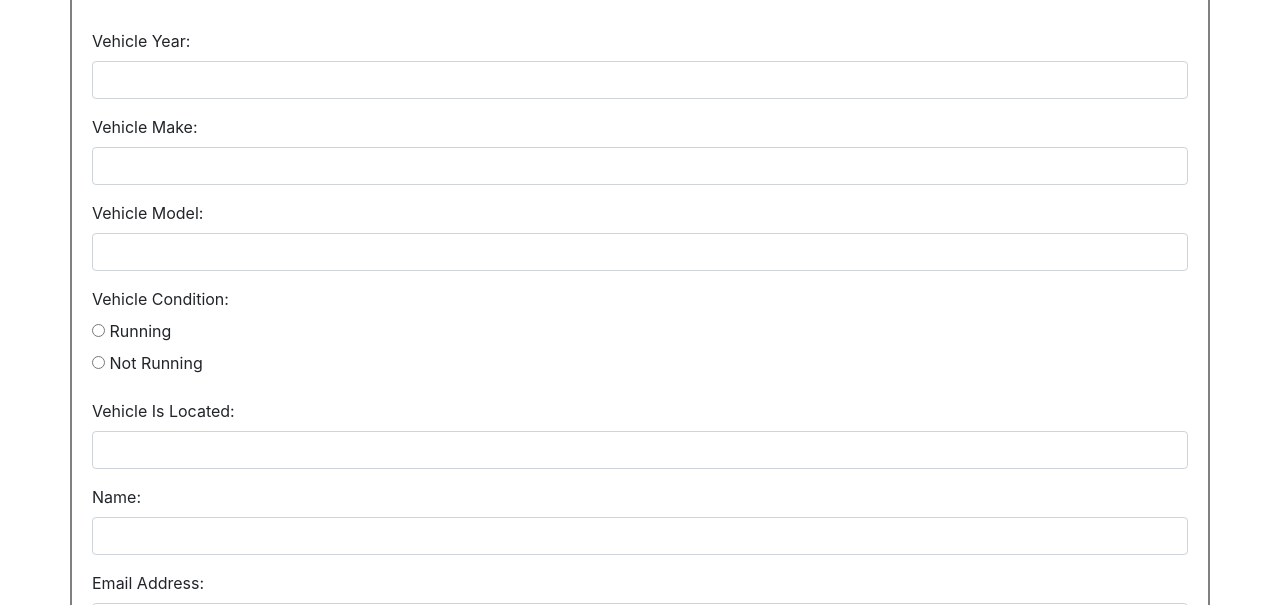
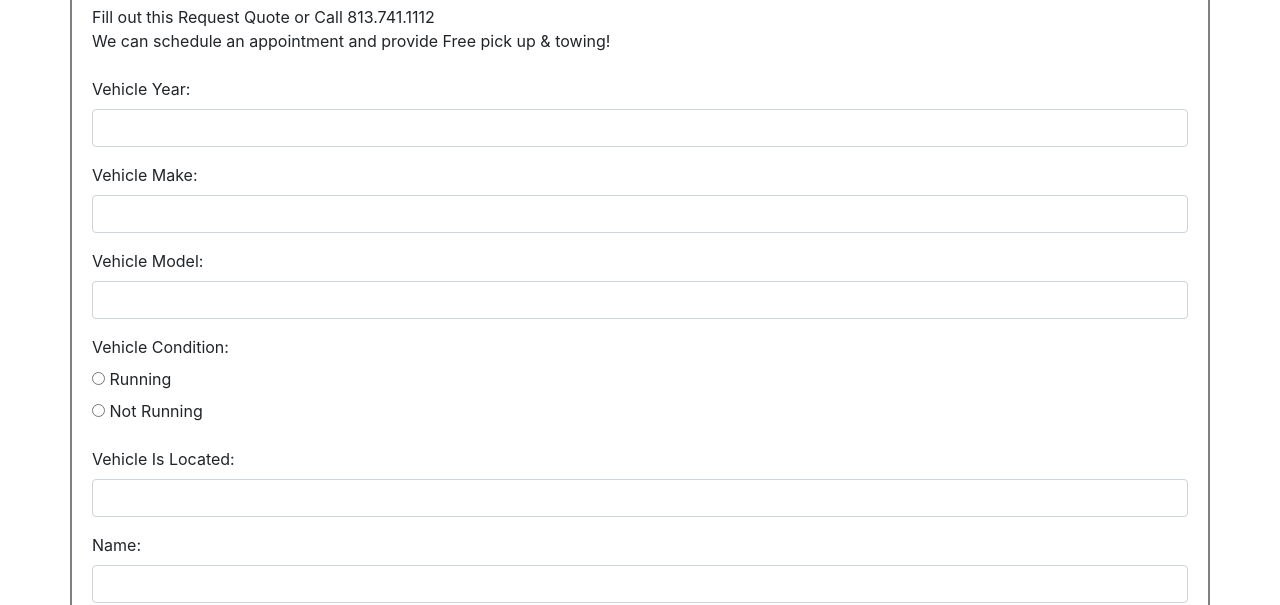
Before and after one commit to brunopittini/CAP4102Group11, a website: page quote.html in a window 1280 px wide. Shown: the part 553-1158 px from the top of the page. Drawn offline with Linux system fonts and the light colour scheme.

Commit message:
Added description to Quote page
Added additional information to the quote page to help users

```diff
--- a/quote.html
+++ b/quote.html
@@ -65,7 +65,10 @@
   <!-- Page Content Add FAQ content here-->
 	<br>
     <div id="valueForm" class="container">
-        <h1>Vehicle Value Form</h1><br>
+        <h1>Vehicle Value Form</h1>
+			Fill out this Request Quote or Call 813.741.1112<br>
+			We can schedule an appointment and provide Free pick up & towing!<br><br>
+
 
 			<div class="form-group">
 				<label for="year">Vehicle Year: </label>
```
